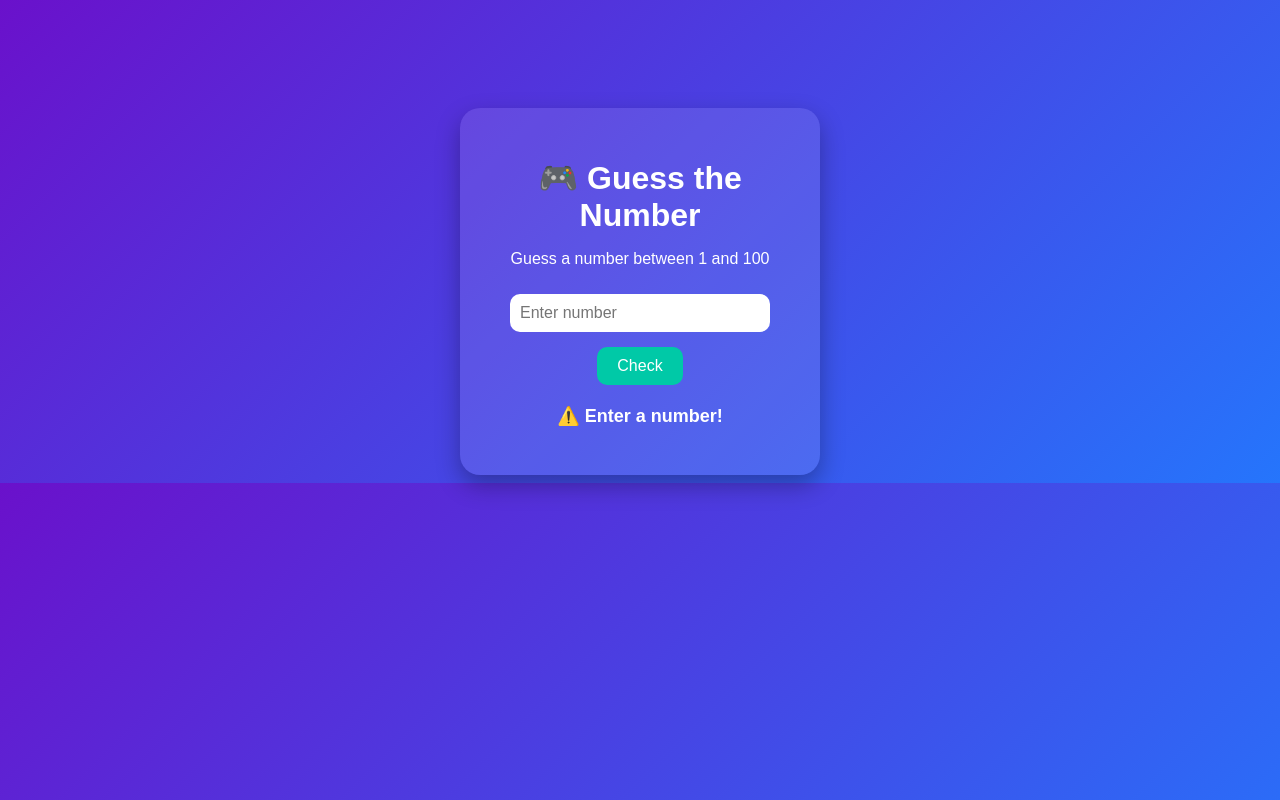
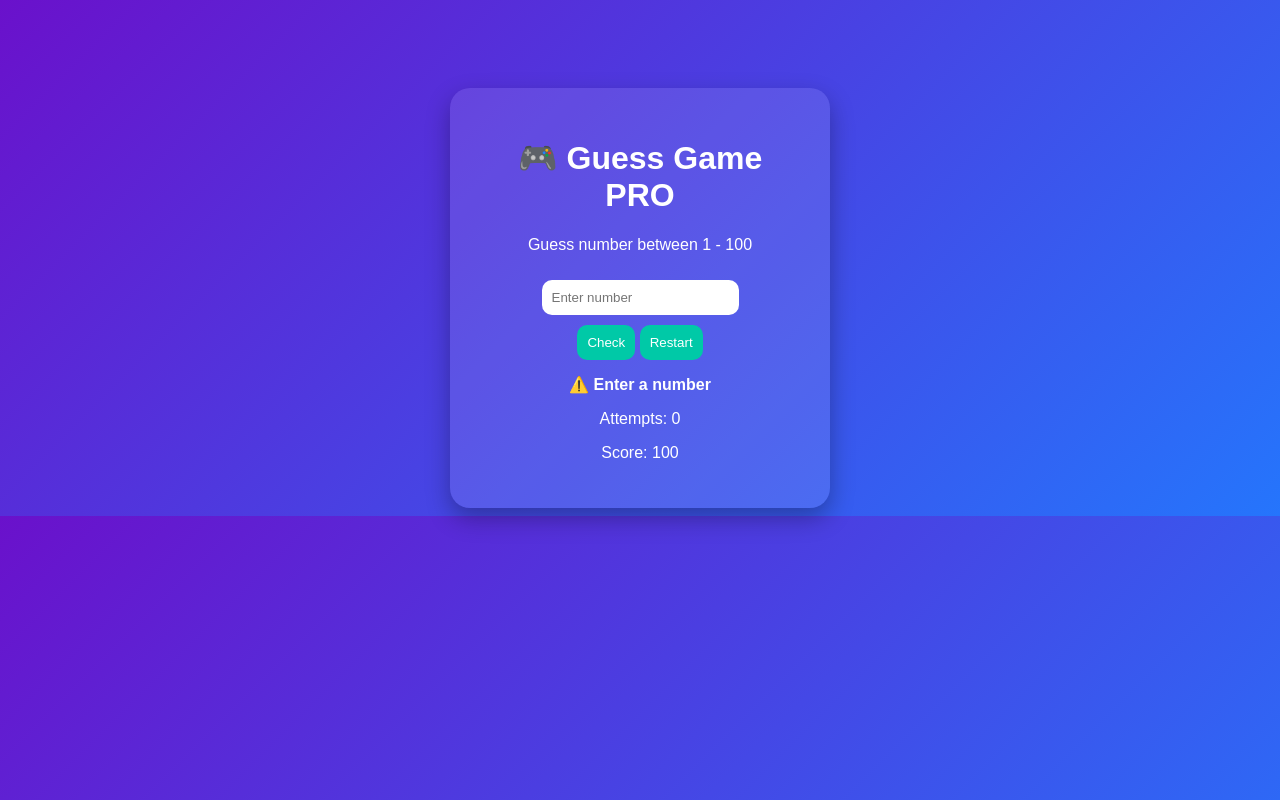
Before and after one commit to hajarzayani79-wq/ziiy, a plain HTML site: page index.html in a window 1280 px wide. Both pictures are taken after a click on the button "Check". Drawn offline with Linux system fonts and the light colour scheme.

Commit message:
Refactor Guess Game HTML and improve styling

```diff
--- a/index.html
+++ b/index.html
@@ -1,103 +1,74 @@
-<!DOCTYPE html>
-<html lang="en">
+<!DOCTYPE html><html lang="en">
 <head>
 <meta charset="UTF-8">
-    <title>Guess Game</title>
-
+<title>Advanced Guess Game</title>
 <style>
 body {
     font-family: Arial, sans-serif;
     background: linear-gradient(135deg, #6a11cb, #2575fc);
     color: white;
     text-align: center;
-            padding-top: 100px;
-        }
+    padding-top: 80px;
+}.game-box { background: rgba(255,255,255,0.1); padding: 30px; border-radius: 20px; width: 320px; margin: auto; box-shadow: 0 10px 25px rgba(0,0,0,0.3); }
 
-        .game-box {
-            background: rgba(255, 255, 255, 0.1);
-            padding: 30px;
-            border-radius: 20px;
-            width: 300px;
-            margin: auto;
-            box-shadow: 0 10px 25px rgba(0,0,0,0.3);
-        }
+input, button { padding: 10px; border-radius: 10px; border: none; margin-top: 10px; }
 
-        h1 {
-            margin-bottom: 10px;
-        }
+button { background: #00c9a7; color: white; cursor: pointer; }
 
-        input {
-            padding: 10px;
-            width: 80%;
-            border: none;
-            border-radius: 10px;
-            margin-top: 10px;
-            font-size: 16px;
-        }
+button:hover { background: #00a98f; }
 
-        button {
-            margin-top: 15px;
-            padding: 10px 20px;
-            border: none;
-            border-radius: 10px;
-            background-color: #00c9a7;
-            color: white;
-            font-size: 16px;
-            cursor: pointer;
-            transition: 0.3s;
-        }
+#result { margin-top: 15px; font-weight: bold; } #attempts, #score { margin-top: 10px; } </style>
 
-        button:hover {
-            background-color: #00a98f;
-        }
-
-        #result {
-            margin-top: 20px;
-            font-size: 18px;
-            font-weight: bold;
-        }
-    </style>
-</head>
-
-<body>
-
+</head><body>
 <div class="game-box">
-        <h1>🎮 Guess the Number</h1>
-        <p>Guess a number between 1 and 100</p>
-
-        <input type="number" id="guess" placeholder="Enter number">
+    <h1>🎮 Guess Game PRO</h1>
+    <p>Guess number between 1 - 100</p><input type="number" id="guess" placeholder="Enter number">
 <br>
 <button onclick="checkGuess()">Check</button>
+<button onclick="restartGame()">Restart</button>
 
 <p id="result"></p>
-    </div>
+<p id="attempts">Attempts: 0</p>
+<p id="score">Score: 100</p>
 
-    <script>
-        let number = Math.floor(Math.random() * 100) + 1;
+</div><script>
+let number = Math.floor(Math.random()*100)+1;
+let attempts = 0;
+let score = 100;
 
-        function checkGuess() {
-            let userGuess = Number(document.getElementById("guess").value);
+function checkGuess(){
+    let guess = Number(document.getElementById("guess").value);
     let result = document.getElementById("result");
 
-            if (!userGuess) {
-                result.innerText = "⚠️ Enter a number!";
+    if(!guess){
+        result.innerText = "⚠️ Enter a number";
         return;
     }
 
-            if (userGuess === number) {
-                result.innerText = "🎉 Correct! You won!";
+    attempts++;
+    score -= 10;
+
+    document.getElementById("attempts").innerText = "Attempts: " + attempts;
+    document.getElementById("score").innerText = "Score: " + score;
+
+    if(guess === number){
+        result.innerText = "🎉 You win!";
         result.style.color = "#00ffcc";
-            }
-            else if (userGuess < number) {
-                result.innerText = "📉 Too small! Try a bigger number";
-                result.style.color = "#ffd166";
-            }
-            else {
-                result.innerText = "📈 Too big! Try a smaller number";
-                result.style.color = "#ff6b6b";
+    }else if(guess < number){
+        result.innerText = "📉 Too small";
+    }else{
+        result.innerText = "📈 Too big";
     }
 }
-    </script>
 
-</body>
+function restartGame(){
+    number = Math.floor(Math.random()*100)+1;
+    attempts = 0;
+    score = 100;
+    document.getElementById("result").innerText = "";
+    document.getElementById("attempts").innerText = "Attempts: 0";
+    document.getElementById("score").innerText = "Score: 100";
+    document.getElementById("guess").value = "";
+}
+</script></body>
 </html>
```
Lines whose indentation alone changed are shown as unchanged.
